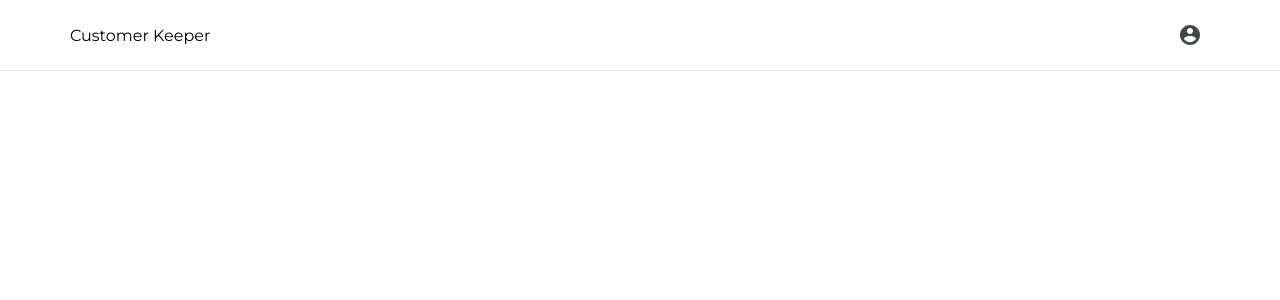
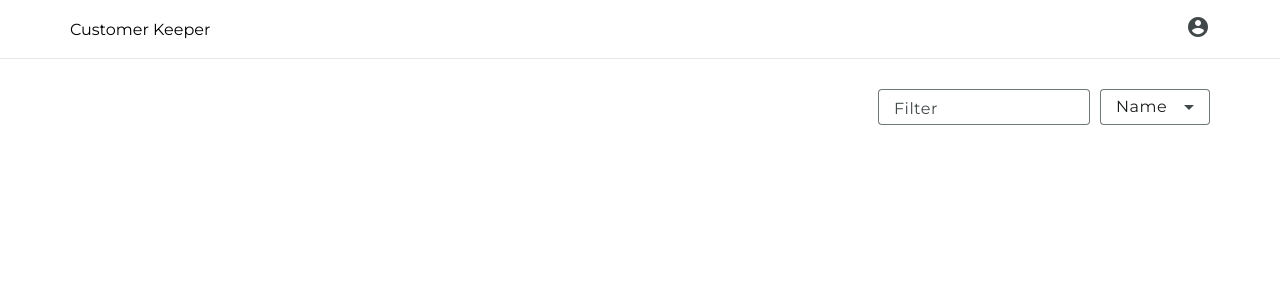
Before and after one commit to lorenzomiscoli/customer-keeper, an Angular app in the folder frontend/: page / in a window 1280 px wide. Shown: the top 300 px of the page. Built offline with nearby package versions, Linux system fonts and the light colour scheme.

Commit message:
create home component

```diff
--- a/frontend/src/app/app.component.html
+++ b/frontend/src/app/app.component.html
@@ -1 +1,2 @@
 <app-header></app-header>
+<router-outlet></router-outlet>
--- a/frontend/src/app/app.component.ts
+++ b/frontend/src/app/app.component.ts
@@ -1,10 +1,11 @@
 import { Component } from '@angular/core';
+import { RouterOutlet } from '@angular/router';
 
 import { HeaderComponent } from './components/header/header.component';
 
 @Component({
   selector: 'app-root',
-  imports: [HeaderComponent],
+  imports: [RouterOutlet, HeaderComponent],
   templateUrl: './app.component.html',
   styleUrl: './app.component.scss',
 })
--- a/frontend/src/app/app.config.ts
+++ b/frontend/src/app/app.config.ts
@@ -1,10 +1,14 @@
 import { ApplicationConfig, provideZoneChangeDetection } from '@angular/core';
+import { provideAnimationsAsync } from '@angular/platform-browser/animations/async';
 import { provideRouter } from '@angular/router';
 
-import { provideAnimationsAsync } from '@angular/platform-browser/animations/async';
+import { MAT_FORM_FIELD_DEFAULT_OPTIONS } from '@angular/material/form-field';
 
 import { routes } from './app.routes';
 
 export const appConfig: ApplicationConfig = {
-  providers: [provideZoneChangeDetection({ eventCoalescing: true }), provideRouter(routes), provideAnimationsAsync()]
+  providers: [provideZoneChangeDetection({ eventCoalescing: true }),
+  provideRouter(routes),
+  provideAnimationsAsync(),
+  { provide: MAT_FORM_FIELD_DEFAULT_OPTIONS, useValue: { appearance: 'outline' } }]
 };
--- a/frontend/src/app/app.routes.ts
+++ b/frontend/src/app/app.routes.ts
@@ -1,3 +1,8 @@
 import { Routes } from '@angular/router';
 
-export const routes: Routes = [];
+export const routes: Routes = [
+  {
+    path: "",
+    loadComponent: () => import('./layouts/home/home.component')
+  }
+];
--- /dev/null
+++ b/frontend/src/app/layouts/home/home.component.html
@@ -0,0 +1,13 @@
+<div class="container">
+  <form class="filter-form">
+    <mat-form-field>
+      <mat-label>Filter</mat-label>
+      <input type="text" matInput>
+    </mat-form-field>
+    <mat-form-field class="small-mat-form-field">
+      <mat-select value="name">
+        <mat-option value="name">Name</mat-option>
+      </mat-select>
+    </mat-form-field>
+  </form>
+</div>
--- /dev/null
+++ b/frontend/src/app/layouts/home/home.component.scss
@@ -0,0 +1,13 @@
+.filter-form {
+  display: flex;
+  justify-content: flex-end;
+  column-gap: 10px;
+}
+
+.container {
+  padding-top: 30px;
+}
+
+.small-mat-form-field {
+  width: 110px;
+}
--- /dev/null
+++ b/frontend/src/app/layouts/home/home.dependencies.ts
@@ -0,0 +1,6 @@
+import { MatFormFieldModule } from '@angular/material/form-field';
+import { MatIconModule } from '@angular/material/icon';
+import { MatInputModule } from '@angular/material/input';
+import { MatSelectModule } from '@angular/material/select';
+
+export const HOME_DEPS = [MatInputModule, MatIconModule, MatSelectModule, MatFormFieldModule]
--- a/frontend/src/styles.scss
+++ b/frontend/src/styles.scss
@@ -10,7 +10,7 @@ html {
         tertiary: my-theme.$tertiary-palette,
       ),
       typography: Montserrat,
-      density: 0,
+      density: -5,
     ));
 }
 
```
Also changed, not shown: frontend/src/app/layouts/home/home.component.ts (added, +12 -0 lines).
